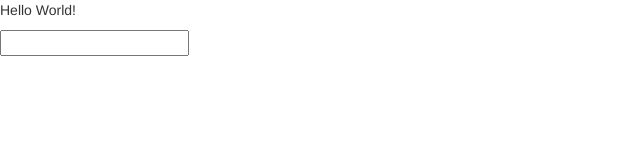
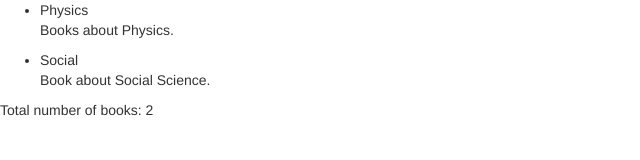
Before and after one commit to badruprasanth8/AngularJS, a website: page app/index.html in a window 1280 px wide. Shown: the whole page, without its empty margins (0-640 px from the left). Drawn offline with nearby package versions, Linux system fonts and the light colour scheme.

Commit message:
Library Bootstrap

```diff
--- a/app/index.html
+++ b/app/index.html
@@ -8,8 +8,20 @@
   </head>
   <body>
 
-    <p>Hello {{'World' + '!'}}</p>
-    <input type=”text” data-ng-model="name" />
-    <p>{{name}}</p>
+    <ul>
+        <li>
+          <span>Physics</span>
+          <p>
+            Books about Physics.
+          </p>
+        </li>
+        <li>
+          <span>Social</span>
+          <p>
+            Book about Social Science.
+          </p>
+        </li>
+      </ul>
+      <p>Total number of books: 2</p>
   </body>
 </html>
```
